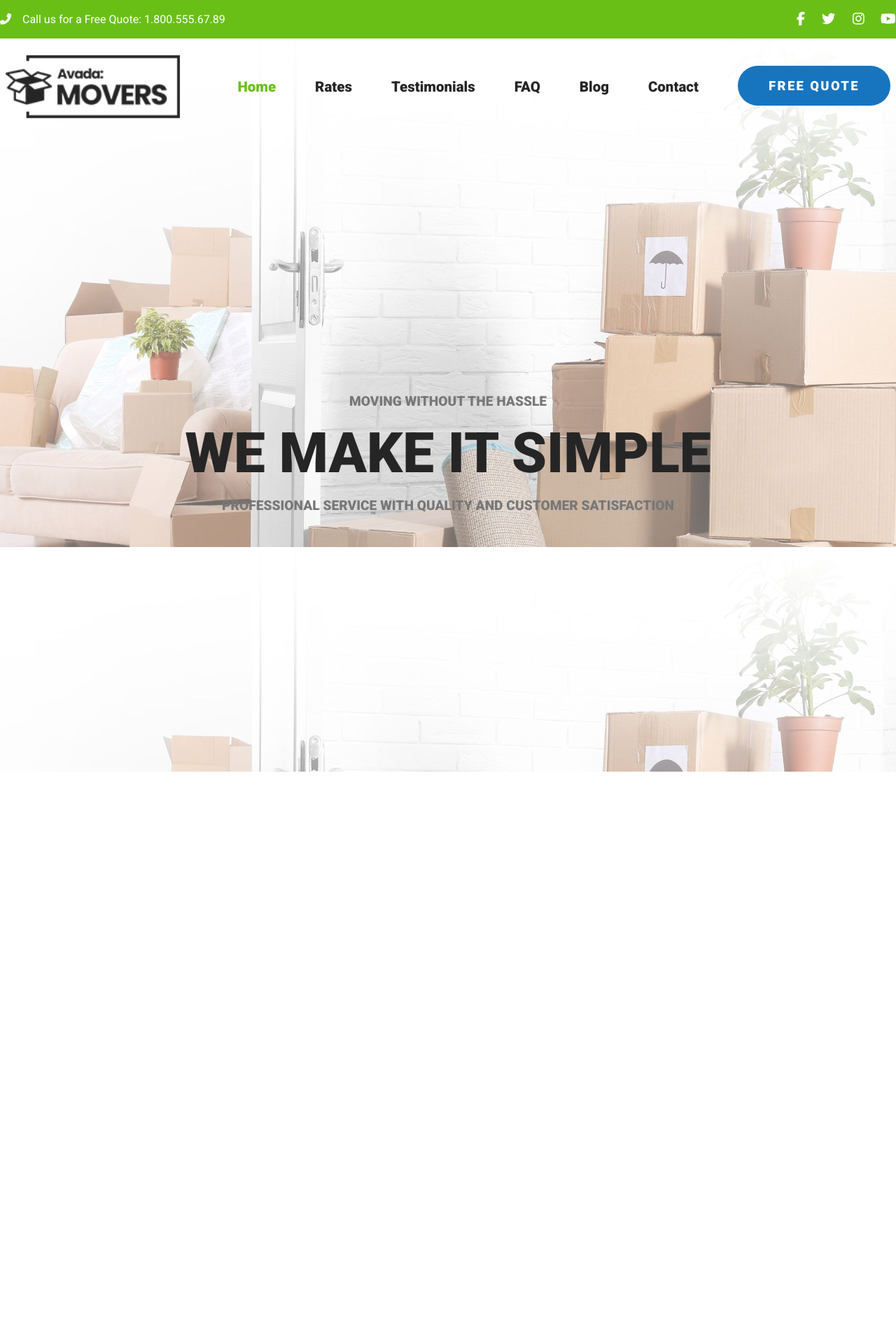
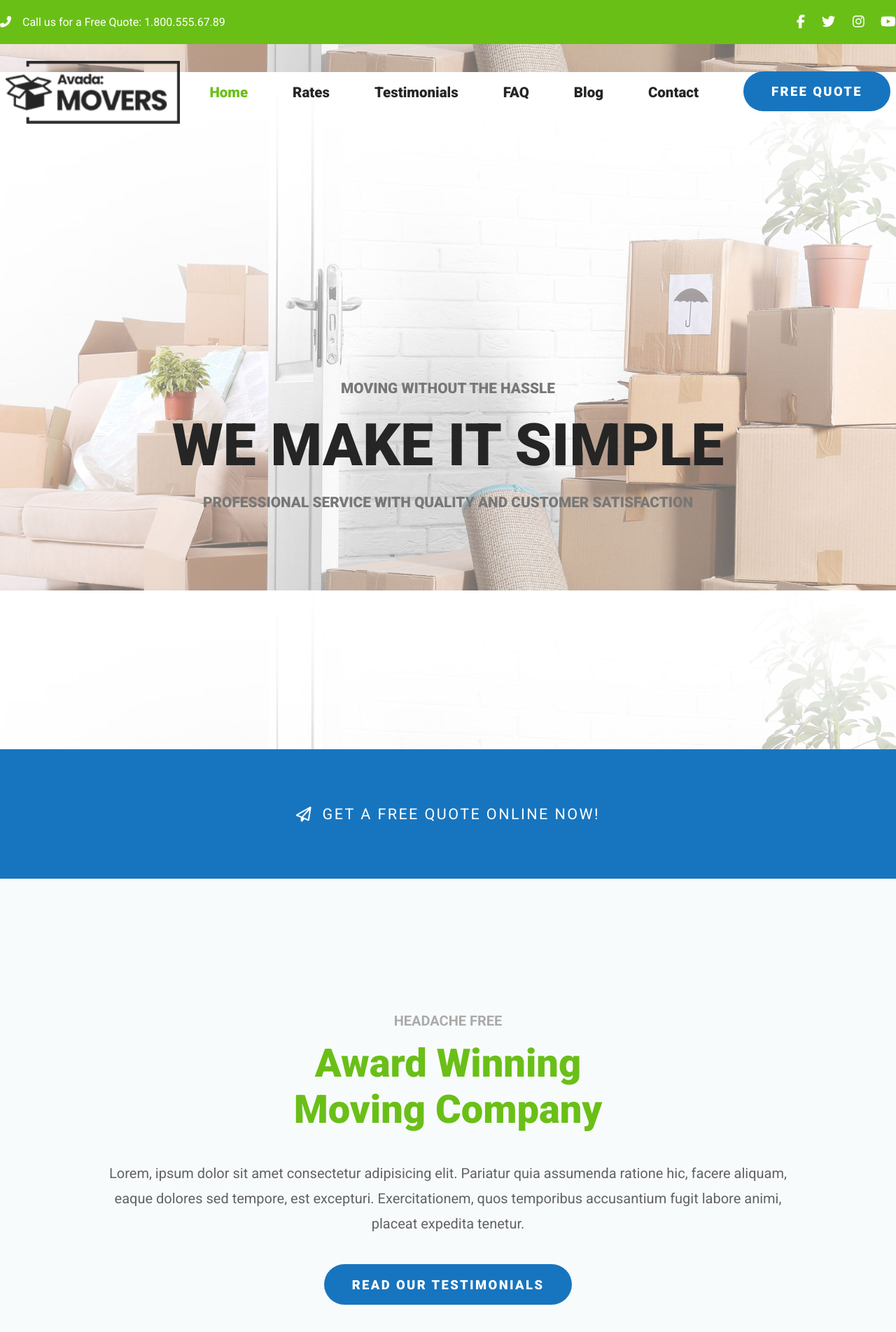
Before and after one commit to jamiromic/proj-html-vuejs, a Vue app: page / in a window 1280 px wide. Shown: the top 1904 px of the page at 70% size. Before the commit the page ends 1103 px from the top, so only its background shows below. Built offline with nearby package versions, Linux system fonts and the light colour scheme.

Commit message:
add_main_component

```diff
--- a/src/App.vue
+++ b/src/App.vue
@@ -1,16 +1,19 @@
 <template>
   <div id="app">
     <HeaderComponent/>
+    <MainComponent/>
   </div>
 </template>
 
 <script>
   import HeaderComponent from './components/HeaderComponent.vue';
+  import MainComponent from './components/MainComponent.vue';
 
 export default {
   name: 'App',
   components: {
-    HeaderComponent
+    HeaderComponent,
+    MainComponent
 }
 }
 </script>
--- /dev/null
+++ b/src/components/GetFreeComponent.vue
@@ -0,0 +1,35 @@
+<template>
+    <div class="get_a_free_section">
+        <font-awesome-icon icon="fa-regular fa-paper-plane" />
+        <a href="#">get a free quote online now!</a>
+    </div>
+</template>
+
+<script>
+    export default {
+        name: "GetFreeComponent"
+
+    }
+</script>
+
+<style lang="scss" scoped>
+    @import '../styles/mixins.scss';
+
+    .get_a_free_section {
+        @include display_flexbox;
+        background-color: #1775BF;
+        color: white;
+        font-size: 1.35rem;
+        letter-spacing: 0.15rem;
+        padding: 5rem;
+        text-transform: uppercase;
+
+        a {
+            padding-left: 1rem;
+            text-decoration: none;
+            color: white;
+        }
+
+    }
+
+</style>
--- a/src/components/HeaderComponent.vue
+++ b/src/components/HeaderComponent.vue
@@ -2,7 +2,7 @@
     <header>
         <TopHeaderComponent/>
         <HeroComponent/>
-
+        <GetFreeComponent/>
     </header>
 </template>
 
@@ -10,6 +10,7 @@
     import store from '../store';
     import TopHeaderComponent from './TopHeaderComponent.vue';
     import HeroComponent from './HeroComponent.vue';
+    import GetFreeComponent from './GetFreeComponent.vue';
 
     export default {
     name: "HeaderComponent",
@@ -19,9 +20,10 @@
         };
     },
     components: {
-        TopHeaderComponent,
-        HeroComponent
-    }
+    TopHeaderComponent,
+    HeroComponent,
+    GetFreeComponent
+}
 }
 </script>
 
--- a/src/components/HeroComponent.vue
+++ b/src/components/HeroComponent.vue
@@ -6,7 +6,6 @@
             <h1 class="title">We make it simple</h1>
             <span class="subtitle">professional service with quality and customer satisfaction</span>
         </div>
-
     </div>
 </template>
 
@@ -32,26 +31,29 @@
 
     .wrapper_hero {
         background-image: url(../assets/avada-movers-homeherobackground-final.jpg);
-        background-size: 130%;
+        background-size: 132.5%;
         background-position: top;
+        background-position-y: 15%;
+        background-position-x: 43%;
+
 
 
         .hero_title {
             text-transform: uppercase;
-            height: 910px;
+            height: 870px;
             @include flex_center_column;
 
             .title {
                 color: #252525;
-                font-size: 5rem;
+                font-size: 5.25rem;
                 font-weight: 900;
-                padding: 1rem 0;
+                padding: 1.25rem 0;
             }
 
             .subtitle {
-                @include subtitle_style;
+                color: #777777;
                 font-weight: 900;
-                font-size: 1.20rem;
+                font-size: 1.30rem;
             }
         }
     }
--- /dev/null
+++ b/src/components/MainComponent.vue
@@ -0,0 +1,23 @@
+<template>
+    <main>
+        <ReadTestimonialsComponent/>
+    </main>
+</template>
+
+<script>
+    import store from '../store';
+    import ReadTestimonialsComponent from './ReadTestimonialsComponent.vue';
+    export default {
+    name: "MainComponent",
+    data() {
+        return {
+            store: store,
+        };
+    },
+    components: { ReadTestimonialsComponent }
+}
+</script>
+
+<style lang="scss" scoped>
+
+</style>
--- /dev/null
+++ b/src/components/ReadTestimonialsComponent.vue
@@ -0,0 +1,59 @@
+<template>
+    <div class="read_testimonials_container">
+        <div class="read_testimonials_wrapper">
+            <span class="subtitle">headache free</span>
+            <h2 class="title">award winning <br> moving company</h2>
+            <p class="text">Lorem, ipsum dolor sit amet consectetur adipisicing elit. Pariatur quia assumenda ratione hic, facere aliquam, eaque dolores sed tempore, est excepturi. Exercitationem, quos temporibus accusantium fugit labore animi, placeat expedita tenetur.</p>
+            <a href="#">read our testimonials</a>
+        </div>
+    </div>
+</template>
+
+<script>
+    import store from '../store';
+    export default {
+        name: "ReadTestimonialsComponent",
+        data() {
+            return {
+                store: store,
+            };
+        },
+
+    }
+</script>
+
+<style lang="scss" scoped>
+    @import '../styles/mixins.scss';
+
+    .read_testimonials_container {
+        background-color: #F8FBFC;
+
+
+        .read_testimonials_wrapper {
+            @include flex_center_column;
+            gap: 1rem;
+            height: 800px;
+            max-width: 1000px;
+            margin: 0 auto;
+            text-align: center;
+
+            .title {
+                @include title_green_style;
+            }
+
+            .subtitle {
+                @include subtitle_style;
+            }
+
+            .text {
+                @include text_style;
+            }
+
+            a {
+                @include buttons;
+            }
+
+        }
+    }
+
+</style>
--- a/src/components/ToolbarComponent.vue
+++ b/src/components/ToolbarComponent.vue
@@ -3,10 +3,10 @@
             <img src='../assets/avada-movers-logo.png' alt="Logo Avada Movers">
             <ul>
                 <li v-for="item in store.toolbarMenu" :key="item">
-                    <span :class="item === 'Home' ? 'item_menu active' : 'item_menu'" >{{ item }}</span>
+                    <a href="#" :class="item === 'Home' ? 'item_menu active' : 'item_menu'" >{{ item }}</a>
                 </li>
                 <li>
-                    <a href="#">Free Quote</a>
+                    <a class="button" href="#">Free Quote</a>
                </li>
             </ul>
         </div>
@@ -41,7 +41,7 @@
             display: flex;
             justify-content: space-between;
             align-items: center;
-            max-width: 1600px;
+            max-width: 1690px;
             padding: 1.5rem 0.50rem;
 
             img {
@@ -51,7 +51,7 @@
 
             ul {
                 display: flex;
-                gap: 3.5rem;
+                gap: 4rem;
 
                 .item_menu {
                     color: #252525;
@@ -64,9 +64,13 @@
                 }
             }
 
-            a {
+            .button {
                 @include buttons;
 
+            }
+
+            a {
+                text-decoration: none;
             }
 
 
--- a/src/components/TopHeaderComponent.vue
+++ b/src/components/TopHeaderComponent.vue
@@ -7,7 +7,7 @@
             </div>
             <ul class="brands_lists">
                 <li v-for="item in store.brandsIcon" :key="item">
-                    <font-awesome-icon :icon="item"/>
+                    <a href="#"><font-awesome-icon :icon="item"/></a>
                 </li>
             </ul>
         </div>
@@ -39,9 +39,9 @@
 
         .wrapper_call_us_brands {
 
-        max-width: 1600px;
+        max-width: 1690px;
         margin: 0 auto;
-        padding: 1rem 0;
+        padding: 1.25rem 0;
         display: flex;
         justify-content: space-between;
         align-items: center;
@@ -60,6 +60,10 @@
             display: flex;
             gap: 1.5rem;
             font-size: 1.20rem;
+
+            a {
+                color: white;
+            }
         }
 
 
--- a/src/main.js
+++ b/src/main.js
@@ -13,9 +13,10 @@ import { faTwitter } from '@fortawesome/free-brands-svg-icons';
 import { faInstagram } from '@fortawesome/free-brands-svg-icons';
 import { faYoutube } from '@fortawesome/free-brands-svg-icons';
 import { faPhoneFlip } from '@fortawesome/free-solid-svg-icons';
+import { faPaperPlane } from '@fortawesome/free-regular-svg-icons';
 
 /* add icons to the library */
-library.add(faFacebookF,faTwitter,faInstagram,faYoutube,faPhoneFlip)
+library.add(faFacebookF,faTwitter,faInstagram,faYoutube,faPhoneFlip,faPaperPlane)
 
 /* add font awesome icon component */
 Vue.component('font-awesome-icon', FontAwesomeIcon)
--- a/src/styles/mixins.scss
+++ b/src/styles/mixins.scss
@@ -12,7 +12,7 @@
     font-weight: 900;
     font-size: 1.15rem;
     letter-spacing: 0.15rem;
-    padding: 1.15rem 2.75rem;
+    padding: 1.15rem 2.5rem;
     border-radius: 999px;
 }
 
@@ -24,5 +24,23 @@
 }
 
 @mixin subtitle_style {
-    color: #777777;
+    text-transform: uppercase;
+    color: #AAAAAA;
+    font-weight: 700;
+    font-size: 1.25rem;
 }
+
+@mixin title_green_style {
+    text-transform: capitalize;
+    color: #6ABF17;
+    font-size: 3.5rem;
+    font-weight: 900;
+}
+
+@mixin text_style {
+    color: #626263;
+    font-weight: 500;
+    font-size: 1.25rem;
+    line-height: 2.25rem;
+    padding: 1.5rem 0;
+}
```
Also changed, not shown: src/components/FullServiceSection.vue (added, +22 -0 lines).
